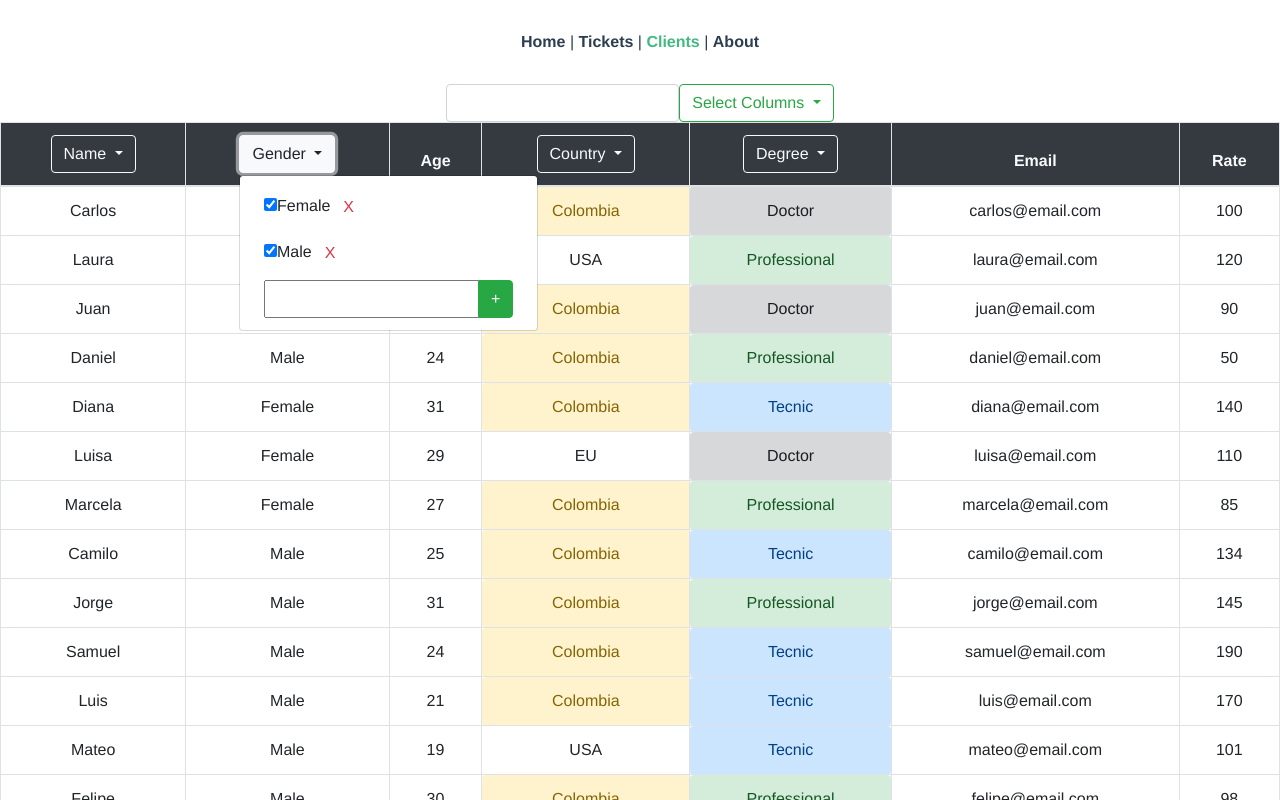
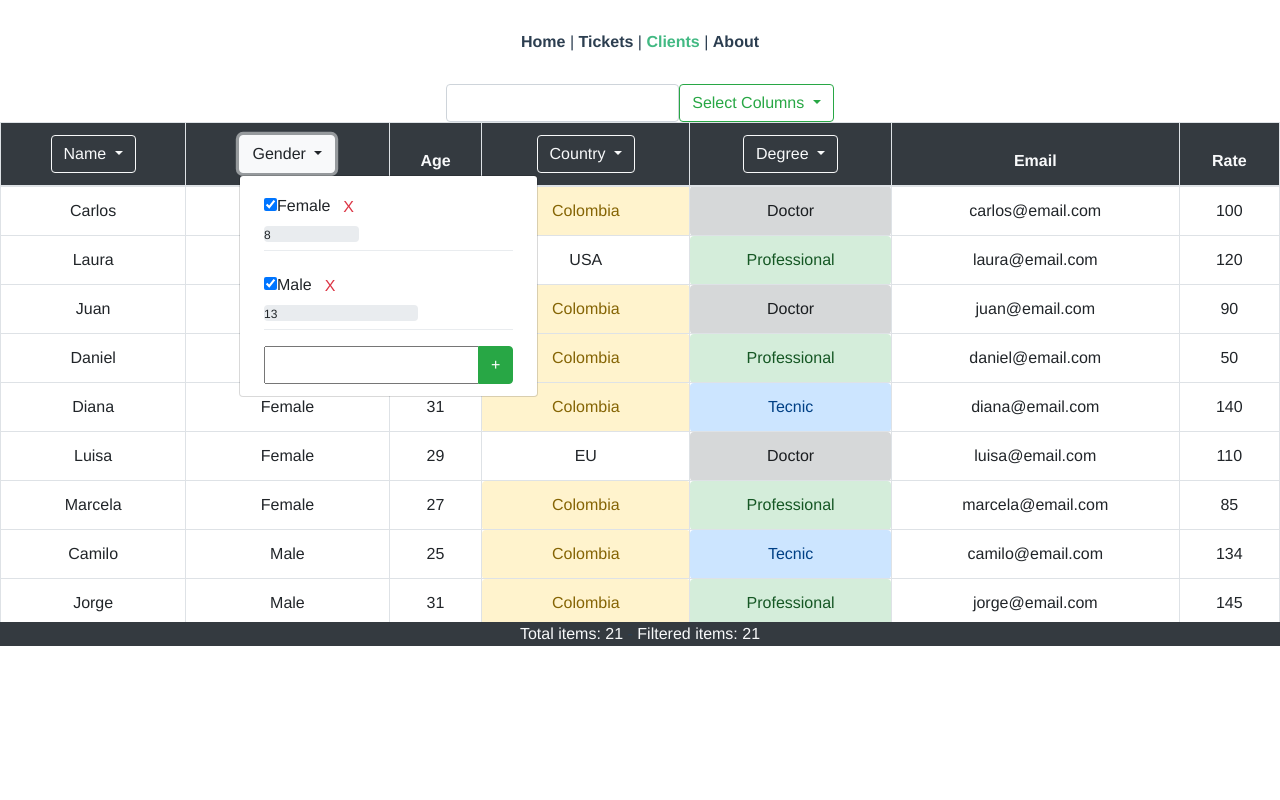
Before and after one commit to juankamiloc93/dynamic-tables, a Vue app: page /clients in a window 1280 px wide. Both pictures are taken after a click on the button "Gender". Shown: the top 800 px of the page. Built offline with nearby package versions, Linux system fonts and the light colour scheme.

Commit message:
version 0.2.2 - added summary feactures

```diff
--- a/package.json
+++ b/package.json
@@ -1,6 +1,6 @@
 {
   "name": "dynamic-tables",
-  "version": "0.2.1",
+  "version": "0.2.2",
   "private": true,
   "scripts": {
     "serve": "vue-cli-service serve",
--- a/src/App.vue
+++ b/src/App.vue
@@ -10,7 +10,7 @@
   </div>
 </template>
 
-<style>
+<style acoped>
 #app {
   font-family: 'Avenir', Helvetica, Arial, sans-serif;
   -webkit-font-smoothing: antialiased;
--- a/src/components/Column.vue
+++ b/src/components/Column.vue
@@ -9,6 +9,11 @@
                 <input type="checkbox" v-model="filters[indexFilter].status">
                 <span>{{filterItem['name']}}</span>
                 <button class="btn text-danger" @click="deleteFilter(indexFilter)">X</button>
+                <div class="progress" role="progressbar" aria-valuenow="100" aria-voluemin="0" aria-valuemax="100"
+                    :style="{'width': summary[indexFilter].amount/total*100 + '%' }">
+                    {{summary[indexFilter].amount}}
+                </div>
+                <div class="dropdown-divider"></div>
             </li>
             <li class="dropdown-item">
                 <div class="btn-group">
@@ -25,7 +30,9 @@ export default {
     name: 'Column',
     props: {
         name: '',
-        filters: {}
+        filters: {},
+        summary: {},
+        total: 0
     },
     data(){
         return {
@@ -45,3 +52,8 @@ export default {
     }
 }
 </script>
+<style>
+    .progress{
+        width: 200px;
+    }
+</style>
--- a/src/components/Table.vue
+++ b/src/components/Table.vue
@@ -21,14 +21,18 @@
             </div>
         </div>
         <!--Table-->
+        <div class="scrollable">
         <table class="table table-hover table-bordered">
             <!--Columns-->
-            <thead>
+            <thead class="head fix">
                 <tr>
                     <th class="bg-dark" v-for="(itemHead, indexHead) of getHead" :key="indexHead">
-                        <Column
+                        <Column class=""
                             :name="itemHead['name']"
-                            :filters="itemHead['filters']">
+                            :filters="itemHead['filters']"
+                            :summary="getSummary[indexHead]"
+                            :total="getTotalSummary"
+                            >
                         </Column>
                     </th>
                 </tr>
@@ -42,6 +46,16 @@
                 </tr>
             </tbody>
         </table>
+        </div>
+        <div class="bg-dark">
+            <span class="text-light">
+                Total items: {{getTotalSummary}}
+            </span>
+            <span> - </span>
+            <span class="text-light">
+                Filtered items: {{getFilterSummary}}
+            </span>
+        </div>
     </div>
 </template>
 
@@ -72,7 +86,6 @@ export default {
                     find = true
                 }
             }
-            console.log(style)
             return style
         }
     },
@@ -102,6 +115,38 @@ export default {
             })
             return body
         },
+        getTotalSummary: function(){
+            return this.body.length
+        },
+        getFilterSummary: function(){
+            return this.getBody.length
+        },
+        getSummary: function(){
+            var summary = new Array
+            this.getHead.forEach((headItem, headIndex) => {
+                if(headItem.filters){
+                    summary.push(new Array)
+                    headItem.filters.forEach(filterItem => {
+                        summary[headIndex].push({name: filterItem.name, amount: 0})
+                    })
+                }else{
+                    summary.push(null)
+                }
+            })
+            this.body.forEach(bodyItem => {
+                summary.forEach((summaryItem, summaryIndex) => {
+                    var found = false
+                    for(var filterIndex=0; summaryItem!=null && !found && filterIndex<summaryItem.length; filterIndex++){
+
+                        if(bodyItem[this.getHead[summaryIndex].name].toString() == summaryItem[filterIndex].name.toString()){
+                            summaryItem[filterIndex].amount += 1
+                            found = true
+                        }
+                    }
+                })
+            })
+            return summary
+        },
         getHead: function(){
             var head = new Array
             this.head.forEach(headItem => {
@@ -111,7 +156,6 @@ export default {
             })
            return head
         },
-
         getActiveHead: function(){
             var head = new Array
             this.head.forEach(headItem => {
@@ -124,3 +168,18 @@ export default {
     }
 }
 </script>
+
+<style>
+.scrollable{
+    max-height: 500px;
+    min-height: 300px;
+    overflow-y: auto;
+}
+.headfix{
+    position:absolute;
+    text-align: center;
+    display: block;
+
+}
+
+</style>
--- a/src/main.js
+++ b/src/main.js
@@ -5,13 +5,6 @@ import store from './store'
 
 Vue.config.productionTip = false
 
-//Filtes
-Vue.filter('to-serch', function(items){
-  return items.filter(function(item){
-    return item['User Name'].toLowerCase().includes()
-  })
-})
-
 new Vue({
   router,
   store,
--- a/src/views/Tickets.vue
+++ b/src/views/Tickets.vue
@@ -19,7 +19,7 @@ export default {
 		            "name": "User Name",
                     "visible": true,
                     "id": true,
-                    "filters": {}
+                    "filters": []
 
 	            },
 	            {
@@ -37,7 +37,7 @@ export default {
                     "visible": true,
                     "filters": [
                         {"name": "Low", "status": true, "style": "alert alert-secondary"},
-                        {"name": "Medium", "status": true, "style": "alert alert-warning" },
+                        {"name": "Medium", "status": true, "style": "alert alert-warning"},
                         {"name": "Hight", "status": true, "style": "alert alert-danger"}
                     ]
 	            },
@@ -45,7 +45,7 @@ export default {
                     "name": "Status",
                     "visible": true,
                     "filters": [
-                        {"name": "Pending", "status": true},
+                        {"name": "Pending", "status": true, "amount": 0},
                         {"name": "Opened", "status": true, "style": "alert alert-info"},
                         {"name": "Solved", "status": true, "style": "alert alert-success"}
                     ]
```
Also changed, not shown: 1 other file (tests, documents, lock files or other folders).
